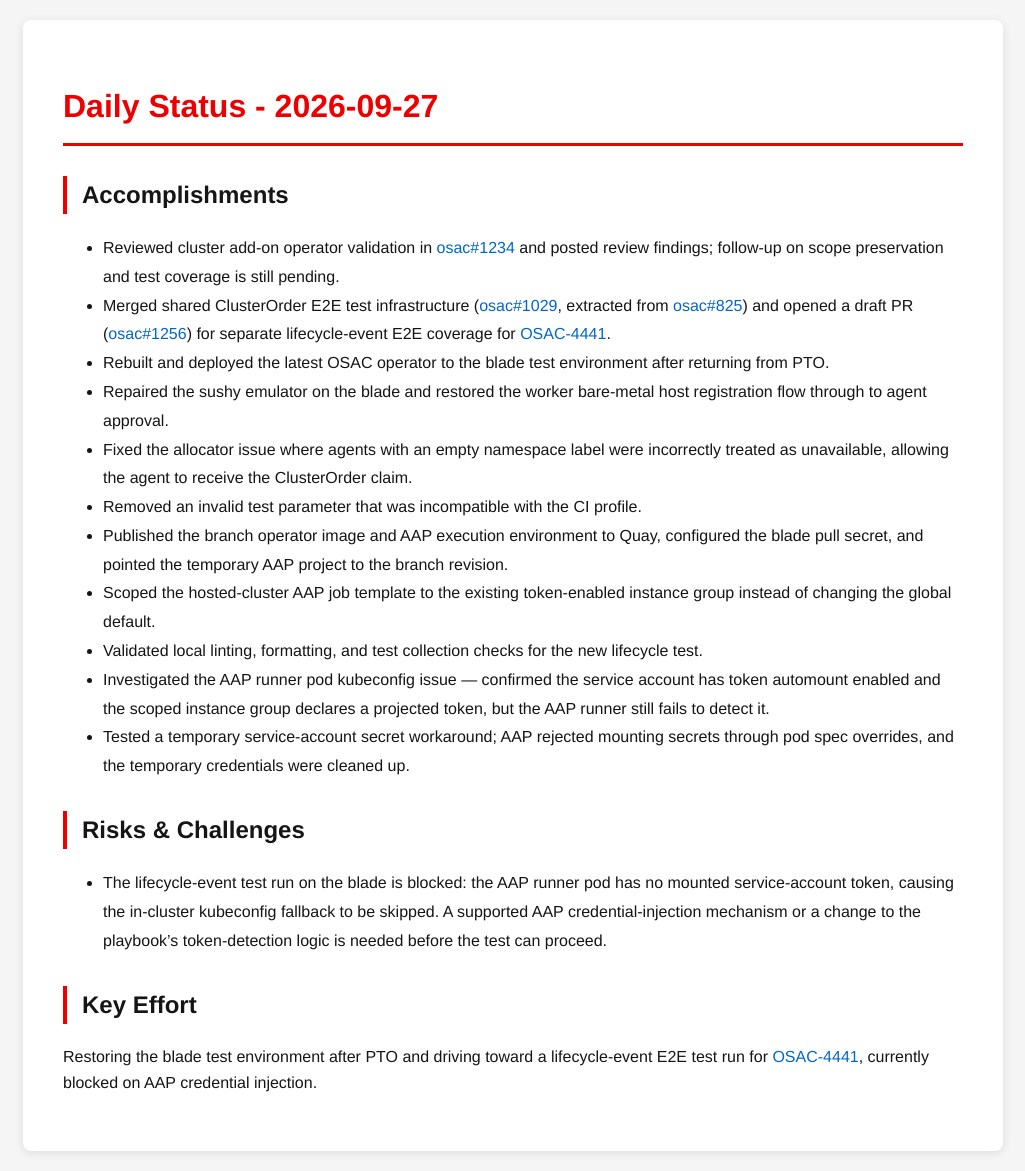
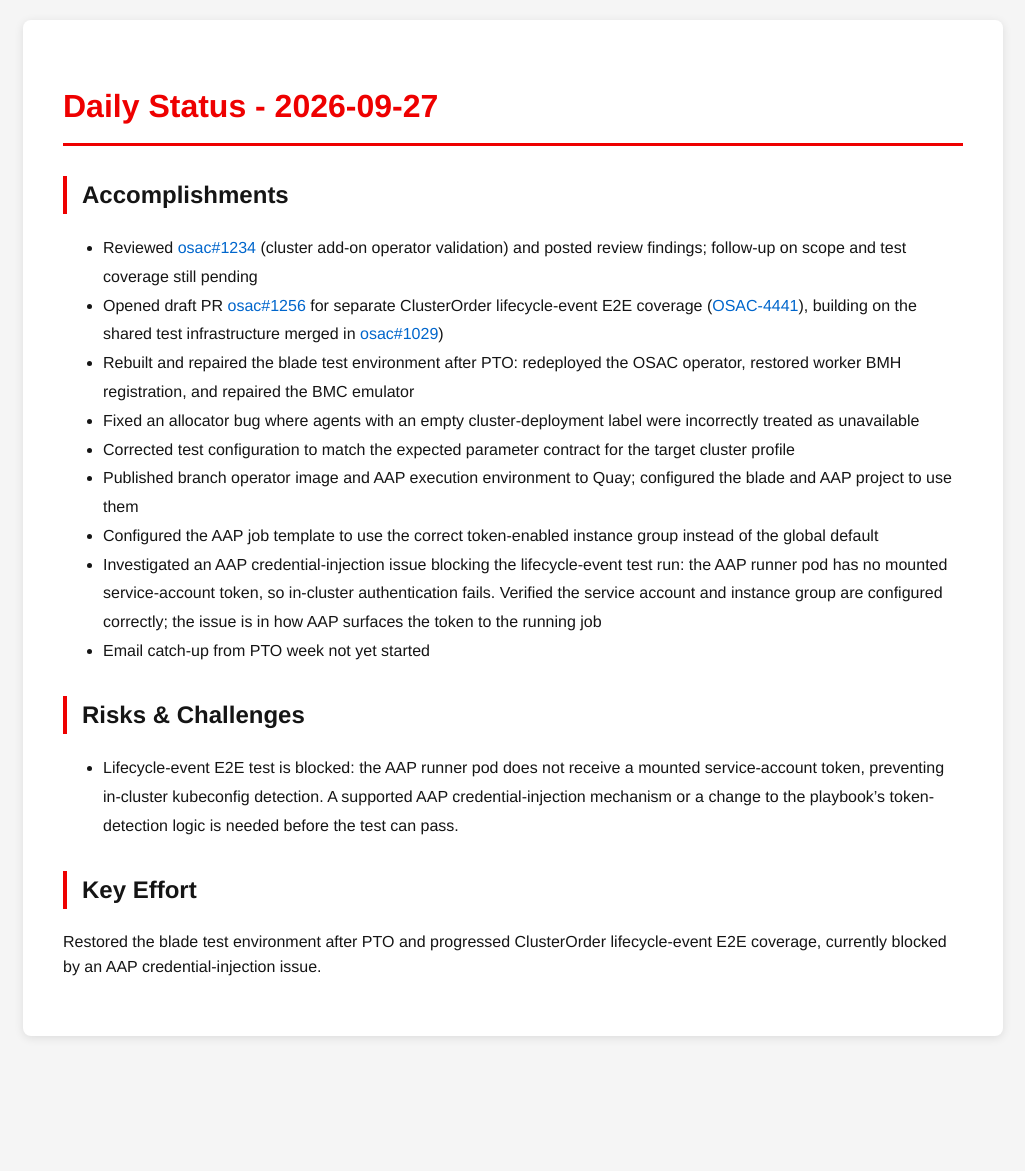
Before and after one commit to tzvatot/daily-status, a Jekyll site: the page built from 2026-09-27.md, in a window 1280 px wide. Shown: the whole page, without its empty margins (127-1152 px from the left). Built offline with Jekyll 4.4.1, drawn with Linux system fonts in a browser that asks for light colours; after the commit the page ends 1056 px from its top, so only the background shows below that.

Commit message:
Daily status update - 2026-09-27

```diff
--- a/2026-09-27.md
+++ b/2026-09-27.md
@@ -7,20 +7,18 @@ date: 2026-09-27
 # Daily Status - 2026-09-27
 
 ## Accomplishments
-- Reviewed cluster add-on operator validation in [osac#1234](https://github.com/osac-project/osac/pull/1234) and posted review findings; follow-up on scope preservation and test coverage is still pending.
-- Merged shared ClusterOrder E2E test infrastructure ([osac#1029](https://github.com/osac-project/osac/pull/1029), extracted from [osac#825](https://github.com/osac-project/osac/pull/825)) and opened a draft PR ([osac#1256](https://github.com/osac-project/osac/pull/1256)) for separate lifecycle-event E2E coverage for [OSAC-4441](https://redhat.atlassian.net/browse/OSAC-4441).
-- Rebuilt and deployed the latest OSAC operator to the blade test environment after returning from PTO.
-- Repaired the sushy emulator on the blade and restored the worker bare-metal host registration flow through to agent approval.
-- Fixed the allocator issue where agents with an empty namespace label were incorrectly treated as unavailable, allowing the agent to receive the ClusterOrder claim.
-- Removed an invalid test parameter that was incompatible with the CI profile.
-- Published the branch operator image and AAP execution environment to Quay, configured the blade pull secret, and pointed the temporary AAP project to the branch revision.
-- Scoped the hosted-cluster AAP job template to the existing token-enabled instance group instead of changing the global default.
-- Validated local linting, formatting, and test collection checks for the new lifecycle test.
-- Investigated the AAP runner pod kubeconfig issue — confirmed the service account has token automount enabled and the scoped instance group declares a projected token, but the AAP runner still fails to detect it.
-- Tested a temporary service-account secret workaround; AAP rejected mounting secrets through pod spec overrides, and the temporary credentials were cleaned up.
+- Reviewed [osac#1234](https://github.com/osac-project/osac/pull/1234) (cluster add-on operator validation) and posted review findings; follow-up on scope and test coverage still pending
+- Opened draft PR [osac#1256](https://github.com/osac-project/osac/pull/1256) for separate ClusterOrder lifecycle-event E2E coverage ([OSAC-4441](https://redhat.atlassian.net/browse/OSAC-4441)), building on the shared test infrastructure merged in [osac#1029](https://github.com/osac-project/osac/pull/1029))
+- Rebuilt and repaired the blade test environment after PTO: redeployed the OSAC operator, restored worker BMH registration, and repaired the BMC emulator
+- Fixed an allocator bug where agents with an empty cluster-deployment label were incorrectly treated as unavailable
+- Corrected test configuration to match the expected parameter contract for the target cluster profile
+- Published branch operator image and AAP execution environment to Quay; configured the blade and AAP project to use them
+- Configured the AAP job template to use the correct token-enabled instance group instead of the global default
+- Investigated an AAP credential-injection issue blocking the lifecycle-event test run: the AAP runner pod has no mounted service-account token, so in-cluster authentication fails. Verified the service account and instance group are configured correctly; the issue is in how AAP surfaces the token to the running job
+- Email catch-up from PTO week not yet started
 
 ## Risks & Challenges
-- The lifecycle-event test run on the blade is blocked: the AAP runner pod has no mounted service-account token, causing the in-cluster kubeconfig fallback to be skipped. A supported AAP credential-injection mechanism or a change to the playbook's token-detection logic is needed before the test can proceed.
+- Lifecycle-event E2E test is blocked: the AAP runner pod does not receive a mounted service-account token, preventing in-cluster kubeconfig detection. A supported AAP credential-injection mechanism or a change to the playbook's token-detection logic is needed before the test can pass.
 
 ## Key Effort
-Restoring the blade test environment after PTO and driving toward a lifecycle-event E2E test run for [OSAC-4441](https://redhat.atlassian.net/browse/OSAC-4441), currently blocked on AAP credential injection.
+Restored the blade test environment after PTO and progressed ClusterOrder lifecycle-event E2E coverage, currently blocked by an AAP credential-injection issue.
```
